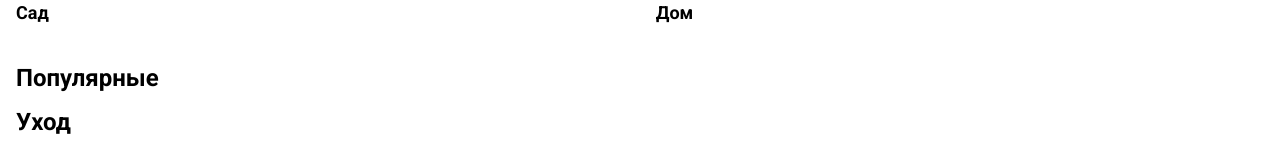
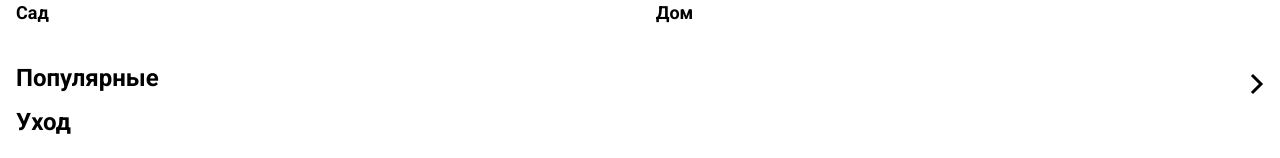
Before and after one commit to SunMadeteam/Frontend, a React (Create React App) app: page / in a window 1280 px wide. Shown: the part 1228-1386 px from the top of the page. Built offline with nearby package versions, Linux system fonts and the light colour scheme.

Commit message:
added product cart

```diff
--- a/src/common/components/Favorite-heart/index.jsx
+++ b/src/common/components/Favorite-heart/index.jsx
@@ -8,7 +8,6 @@ const FavoriteHeart = () => {
 
   const onFavorite = () => {
     setState(!state)
-    console.log('Presset!')
   }
   return (
     <div className='favorite_heart' onClick={onFavorite}>
--- a/src/common/components/Main-page/index.jsx
+++ b/src/common/components/Main-page/index.jsx
@@ -6,6 +6,7 @@ import CategoryTitle from "../Category-title";
 import HelloText from "../Hello-text";
 import careGround from './careGround.svg'
 import careNutrition from "./careNutrition.svg"
+import rightSign from './right-sign.svg'
 
 const MainPage = () => {
   return (
@@ -13,7 +14,11 @@ const MainPage = () => {
       <HelloText />
       <Banner />
       <CartegoryCartWrapper />
-      <CategoryTitle title="Популярные" />
+      <div className='popular_wrapper'>
+        <CategoryTitle title="Популярные" />
+        <div className="container" >  <img src={rightSign} alt='' /> </div>
+
+      </div>
       <CategoryTitle title="Уход" />
       <div className="care">
         <CategoryCart categoryTitle="Почва" categoryImage={careGround} />
--- a/src/common/components/Main-page/index.scss
+++ b/src/common/components/Main-page/index.scss
@@ -1,5 +1,15 @@
-
+@import './../global.scss';
 .care {
   display: flex;
   align-items: center;
 }
+
+.popular_wrapper {
+  display: flex;
+  align-items: center;
+  justify-content: space-between;
+  img {
+    // width: 8px;
+    // height: 16px;
+  }
+}
```
Also changed, not shown: src/common/components/Product-cart/index.jsx (added, +11 -0 lines), src/common/components/Main-page/right-sign.svg (added), src/common/components/Product-cart/index.scss (added).
